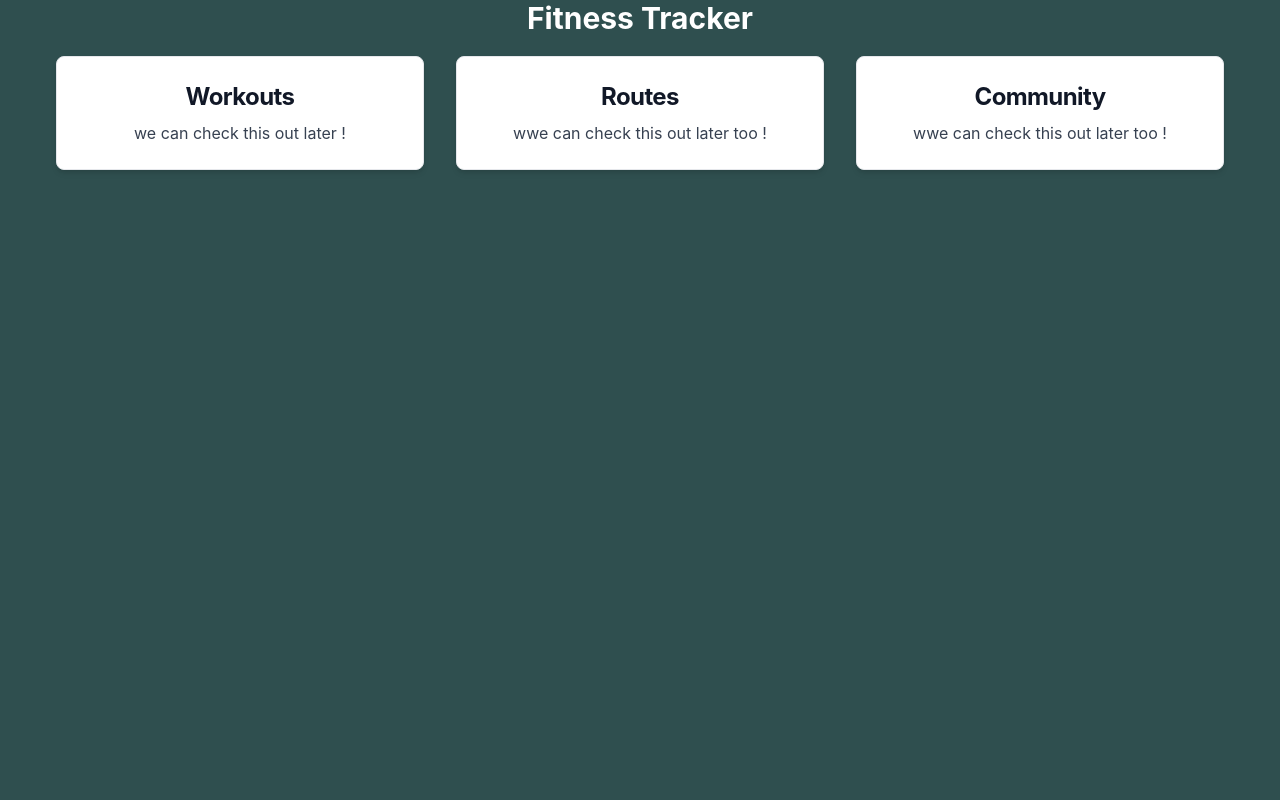
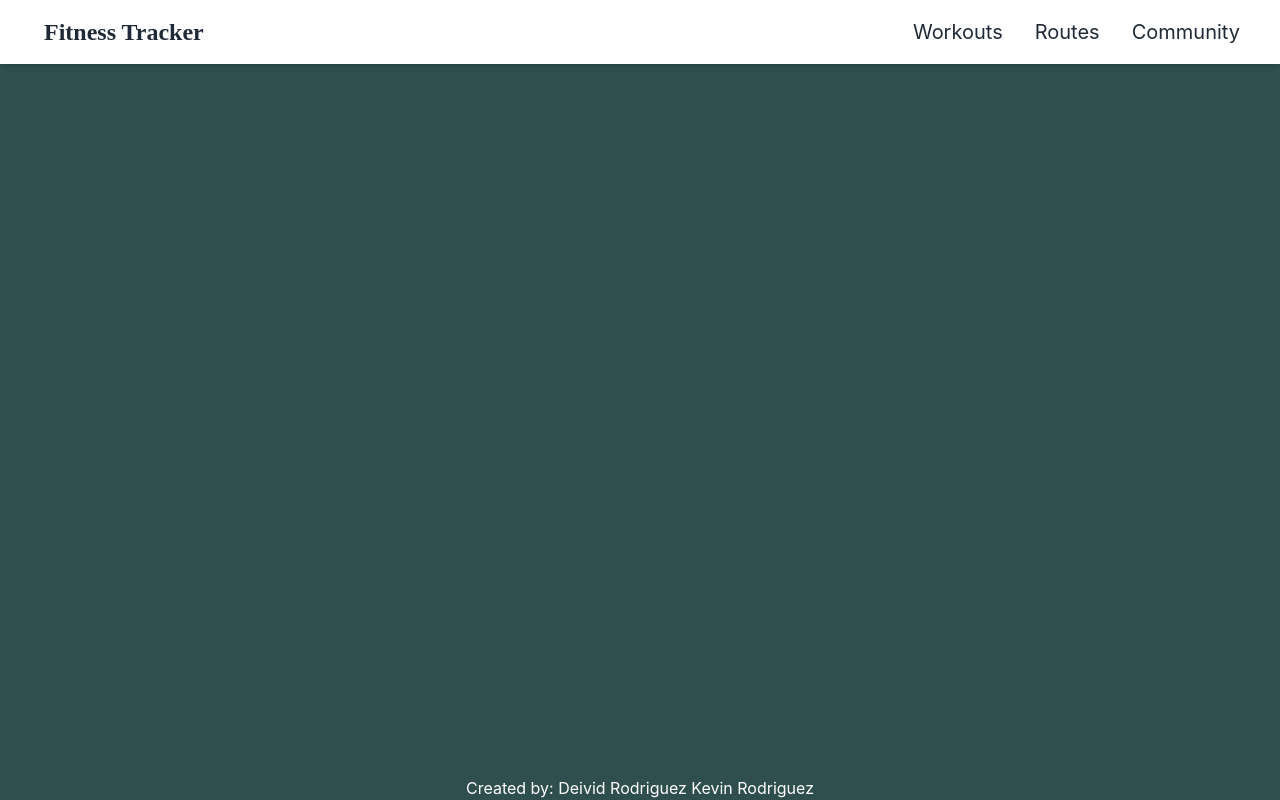
Before and after one commit to drodriguez28/fitness-tracker-ui, a React (Create React App) app: page / in a window 1280 px wide. Shown: the top 800 px of the page. Built offline with nearby package versions, Linux system fonts and the light colour scheme.

Commit message:
working on fixing icon

```diff
--- a/public/index.html
+++ b/public/index.html
@@ -15,6 +15,15 @@
       user's mobile device or desktop. See https://developers.google.com/web/fundamentals/web-app-manifest/
     -->
     <link rel="manifest" href="%PUBLIC_URL%/manifest.json" />
+    <script src="https://cdn.tailwindcss.com"></script>
+    <script
+      type="module"
+      src="https://unpkg.com/ionicons@5.5.2/dist/ionicons/ionicons.esm.js"
+    ></script>
+    <script
+      nomodule
+      src="https://unpkg.com/ionicons@5.5.2/dist/ionicons/ionicons.js"
+    ></script>
     <!--
       Notice the use of %PUBLIC_URL% in the tags above.
       It will be replaced with the URL of the `public` folder during the build.
--- a/src/components/HomeCard.js
+++ b/src/components/HomeCard.js
@@ -5,7 +5,7 @@ export default function HomeCard() {
     <div class="grid grid-cols-1 gap-4 sm:grid-cols-2 md:grid-cols-3 md:gap-8 pt-5 mx-14">
       <div>
         <a
-          href="#"
+          href="/workouts"
           class="block p-6 max-w-sm bg-white rounded-lg border border-gray-200 shadow-md hover:bg-gray-100 dark:bg-gray-800 dark:border-gray-700 dark:hover:bg-gray-700"
         >
           <h5 class="mb-2 text-2xl font-bold tracking-tight text-gray-900 dark:text-white">
@@ -19,7 +19,7 @@ export default function HomeCard() {
 
       <div>
         <a
-          href="#"
+          href="/routes"
           class="block p-6 max-w-sm bg-white rounded-lg border border-gray-200 shadow-md hover:bg-gray-100 dark:bg-gray-800 dark:border-gray-700 dark:hover:bg-gray-700"
         >
           <h5 class="mb-2 text-2xl font-bold tracking-tight text-gray-900 dark:text-white">
@@ -33,7 +33,7 @@ export default function HomeCard() {
 
       <div>
         <a
-          href="#"
+          href="/community"
           class="block p-6 max-w-sm bg-white rounded-lg border border-gray-200 shadow-md hover:bg-gray-100 dark:bg-gray-800 dark:border-gray-700 dark:hover:bg-gray-700"
         >
           <h5 class="mb-2 text-2xl font-bold tracking-tight text-gray-900 dark:text-white">
--- /dev/null
+++ b/src/components/NavMenu.js
@@ -0,0 +1,49 @@
+import React, { useState } from "react";
+
+export default function NavMenu() {
+  let Links = [
+    { name: "Workouts", link: "/" },
+    { name: "Routes", link: "/" },
+    { name: "Community", link: "/" },
+  ];
+  let [open, setOpen] = useState(false);
+  return (
+    <div className="shadow-md w-full fixed top-0 left-0">
+      <div className="md:flex items-center justify-between bg-white py-4 md:px-10 px-7">
+        <div
+          className="font-bold text-2xl cursor-pointer flex items-center font-[Poppins]
+          text-gray-800"
+        >
+          <span className="text-3xl text-indigo-600 mr-1 pt-2">
+            <ion-icon name="walk-outline"></ion-icon>
+          </span>
+          Fitness Tracker
+        </div>
+
+        <div
+          onClick={() => setOpen(!open)}
+          className="text-3xl absolute right-8 top-6 cursor-pointer md:hidden"
+        >
+          <ion-icon name={open ? "close-outline" : "menu-outline"}></ion-icon>
+        </div>
+
+        <ul
+          className={`md:flex md:items-center md:pb-0 pb-12 absolute md:static bg-white md:z-auto z-[-1] left-0 w-full md:w-auto md:pl-0 pl-9 transition-all duration-500 ease-in ${
+            open ? "top-20 " : "top-[-490px]"
+          }`}
+        >
+          {Links.map((link) => (
+            <li key={link.name} className="md:ml-8 text-xl md:my-0 my-7">
+              <a
+                href={link.link}
+                className="text-gray-800 hover:text-gray-400 duration-500"
+              >
+                {link.name}
+              </a>
+            </li>
+          ))}
+        </ul>
+      </div>
+    </div>
+  );
+}
--- a/src/pages/HomePage.js
+++ b/src/pages/HomePage.js
@@ -1,12 +1,13 @@
 import React from "react";
 import HomeCard from "../components/HomeCard";
 import Footer from "../components/Footer";
+import NavMenu from "../components/NavMenu";
 
 export default function HomePage() {
   return (
     <div>
-      <h1 class="text-3xl font-bold ">Fitness Tracker</h1>
-      <HomeCard/>
+      <NavMenu/>
+      {/* <HomeCard/> */}
       <Footer/>
     </div>
   );
--- /dev/null
+++ b/src/pages/WorkoutsPage.js
@@ -0,0 +1,7 @@
+import React from 'react'
+
+export default function WorkoutsPage() {
+  return (
+    <div>WorkoutsPage</div>
+  )
+}
```
